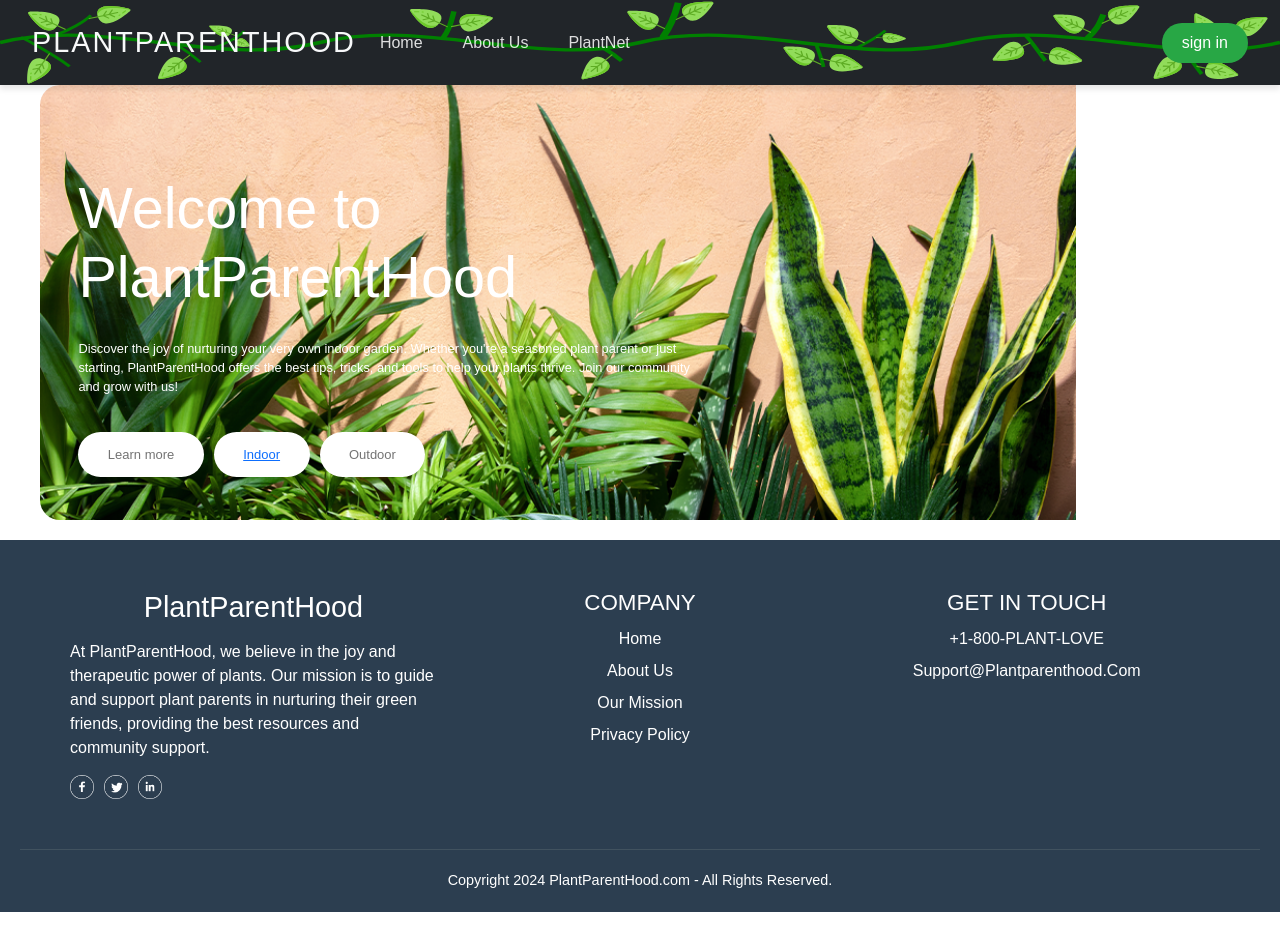
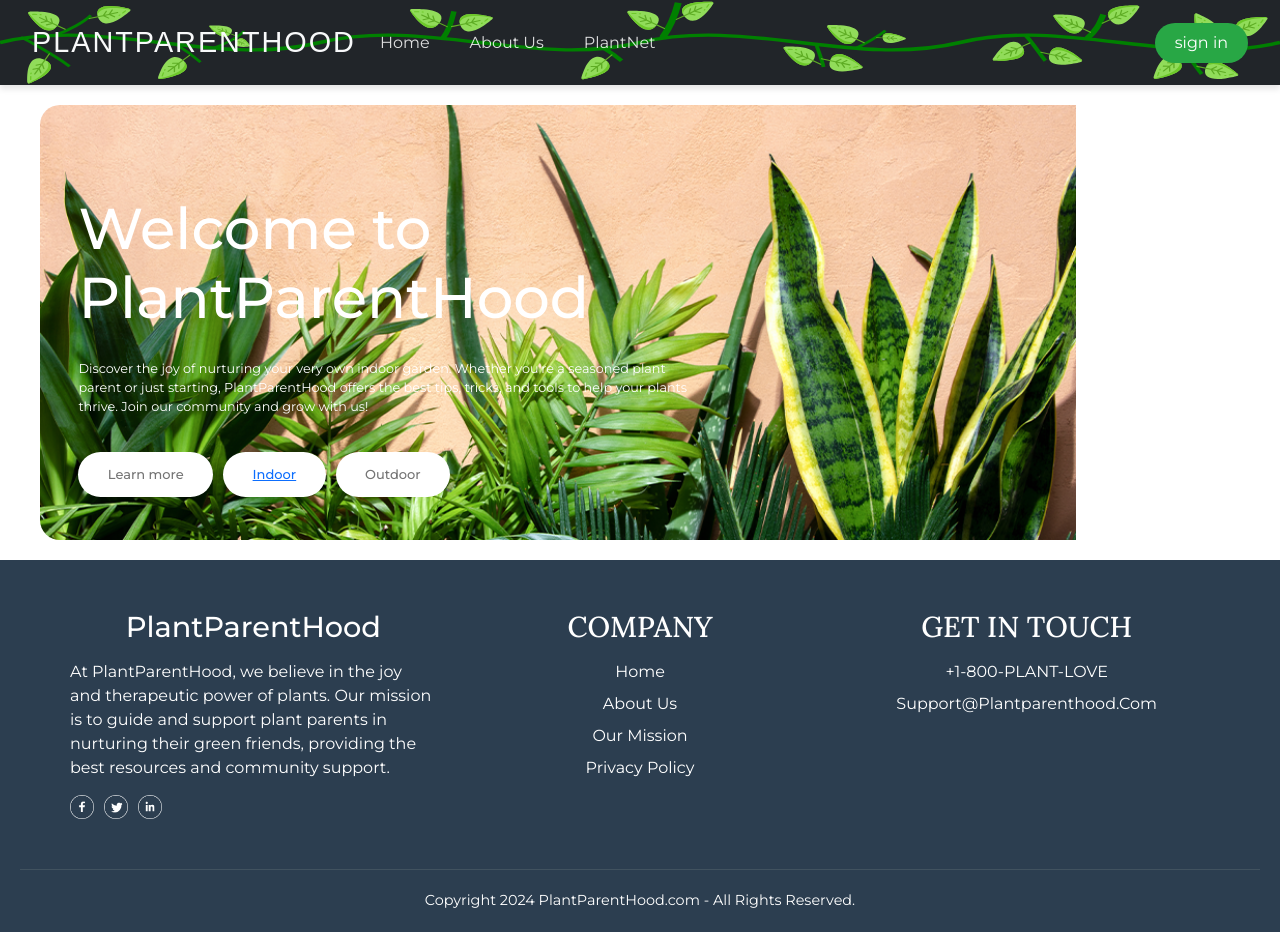
Before and after one commit to karapk/PlantParenthood, a Next.js app in the folder starter-template/: page / in a window 1280 px wide. Built offline with nearby package versions, Linux system fonts and the light colour scheme.

Commit message:
Style the sign in button Create a vein that goes around Navbar

```diff
--- a/starter-template/src/styles/globals.css
+++ b/starter-template/src/styles/globals.css
@@ -1,8 +1,10 @@
+@import url('https://fonts.googleapis.com/css2?family=Lora:wght@400;500;600;700&family=Montserrat:wght@400;500;600;700&display=swap');
+
 /* GENERAL STYLES
 -------------------------------------------------- */
 body {
   color: #5a5a5a;
-  font-family: 'Arial', sans-serif; /* Default body font */
+  font-family: 'Montserrat', sans-serif; /* Use Montserrat for body text */
 }
 
 .custom-navbar {
@@ -90,6 +92,7 @@
 /* HEADER STYLES
 -------------------------------------------------- */
 .header {
+  margin-top: 20px;
   height: 34vw;
   margin-left: 40px;
   background: url('/header_img.png') no-repeat;
@@ -109,6 +112,8 @@
   bottom: 10%;
   left: 3vw;
   animation: fadeIn 3s;
+  font-family: 'Montserrat', sans-serif; /* Use Montserrat for header text */
+
 }
 
 .header-contents h2 {
@@ -191,8 +196,9 @@
 
 .footer-content-center h2,
 .footer-content-right h2 {
-  font-size: 1.4em;
-  margin-bottom: 10px;
+  font-family: 'Lora', serif;
+  font-size: 1.8em;
+  margin-bottom: 15px;
 }
 
 .footer-content-center ul,
```
